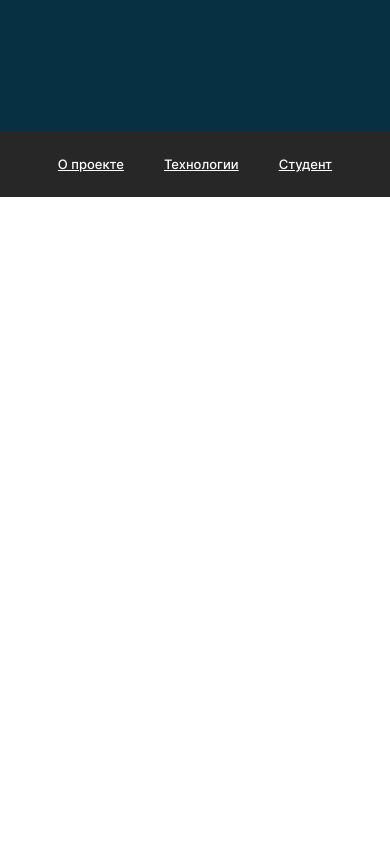
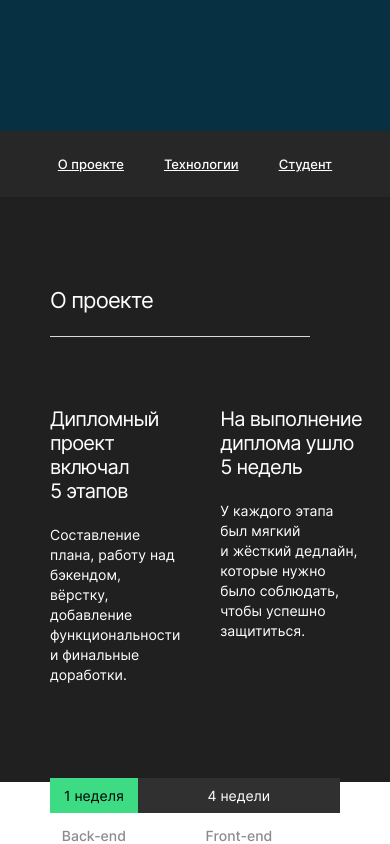
Before and after one commit to Polar-Bear777/movies-explorer-frontend, a React (Create React App) app: page / in a window 390 px wide. Shown: the part 727-1571 px from the top of the page. Before the commit the page ends 924 px from the top, so only its background shows below. Built offline with nearby package versions, Linux system fonts and the light colour scheme.

Commit message:
добавил компонент aboutproject + его адаптив до 786рх

```diff
--- a/src/components/Main/AboutProject/AboutProject.css
+++ b/src/components/Main/AboutProject/AboutProject.css
@@ -0,0 +1,141 @@
+.about-project {
+  display: flex;
+  flex-direction: column;
+  height: 388px;
+  background: #202020;
+  padding: 110px 70px 110px;
+}
+
+.about-project__title {
+  color: #fff;
+  font-size: 22px;
+  font-family: Inter;
+  font-style: normal;
+  font-weight: 400;
+  line-height: normal;
+  letter-spacing: -0.88px;
+  margin: 0 0 23px;
+}
+
+.about-project__blocks {
+  display: flex;
+  border-top: 1px solid #dadada;
+  margin-bottom: 110px;
+}
+
+.about-project__blocks_mod {
+  border: none;
+  margin-bottom: 0;
+}
+
+.about-project__block {
+  margin-right: 40px;
+}
+
+.about-project__block_mod {
+  margin-right: 0;
+}
+
+.about-project__block-name {
+  color: #fff;
+  font-size: 20px;
+  font-family: Inter;
+  font-style: normal;
+  font-weight: 400;
+  line-height: normal;
+  letter-spacing: -0.8px;
+  margin: 70px auto 26px;
+}
+
+.about-project__block-text {
+  color: #fff;
+  font-size: 14px;
+  font-family: Inter;
+  font-style: normal;
+  font-weight: 400;
+  line-height: 20px;
+  margin: 0 auto 0;
+}
+
+.about-project__blocks-items-1 {
+  width: 228px;
+}
+
+.about-project__blocks-items-2 {
+  width: 912px;
+}
+
+.about-project__time {
+  color: #000;
+  text-align: center;
+  font-size: 14px;
+  font-family: Inter;
+  font-style: normal;
+  font-weight: 400;
+  line-height: normal;
+  background: #3ddc84;
+  margin: 0;
+  padding: 9px 14px;
+}
+
+.about-project__time_mod {
+  background: #303030;
+  color: #fff;
+}
+
+.about-project__development {
+  text-align: center;
+  color: #8b8b8b;
+  text-align: center;
+  font-size: 14px;
+  font-family: Inter;
+  font-style: normal;
+  font-weight: 500;
+  line-height: 17px;
+  margin: 14px 0 0;
+}
+
+/* Точка перелома между 1280 и 768 */
+@media screen and (max-width: 768px) {
+  .about-project {
+    height: 405px;
+    background: #202020;
+    padding: 90px 50px 90px;
+  }
+}
+
+@media screen and (max-width: 768px) {
+  .about-project__block-name {
+    margin-bottom: 22px;
+  }
+}
+
+@media screen and (max-width: 768px) {
+  .about-project__blocks {
+    margin-bottom: 93px;
+  }
+}
+
+@media screen and (max-width: 768px) {
+  .about-project__blocks_mod {
+    margin-bottom: 0;
+  }
+}
+
+@media screen and (max-width: 768px) {
+  .about-project__blocks {
+    margin-right: 30px;
+  }
+}
+
+@media screen and (max-width: 768px) {
+  .about-project__blocks_mod {
+    margin-right: 0;
+  }
+}
+/* Точка перелома между 768 и 320 */
+@media screen and (max-width: 320px) {
+  .navtab {
+    max-width: 320px;
+  }
+}
--- a/src/components/Main/AboutProject/AboutProject.js
+++ b/src/components/Main/AboutProject/AboutProject.js
@@ -0,0 +1,33 @@
+// AboutProject.js
+import React from 'react';
+import '../AboutProject/AboutProject.css';
+
+function AboutProject(props) {
+  return (
+    <section className='about-project'>
+      <h1 className='about-project__title'>О проекте</h1>
+      <div className='about-project__blocks'>
+        <div className='about-project__block'>
+          <h2 className='about-project__block-name'>Дипломный проект включал 5&nbsp;этапов</h2>
+          <p className='about-project__block-text'>Составление плана, работу над бэкендом, вёрстку, добавление функциональности и&nbsp;финальные доработки.</p>
+        </div>
+        <div className='about-project__block about-project__block_mod'>
+          <h2 className='about-project__block-name'>На&nbsp;выполнение диплома ушло 5&nbsp;недель</h2>
+          <p className='about-project__block-text'>У&nbsp;каждого этапа был мягкий и&nbsp;жёсткий дедлайн, которые нужно было соблюдать, чтобы успешно защититься.</p>
+        </div>
+      </div>
+      <div className='about-project__blocks about-project__blocks_mod'>
+        <div className='about-project__blocks-items-1'>
+          <p className='about-project__time'>1&nbsp;неделя</p>
+          <p className='about-project__development'>Back-end</p>
+        </div>
+        <div className='about-project__blocks-items-2'>
+          <p className='about-project__time about-project__time_mod'>4&nbsp;недели</p>
+          <p className='about-project__development'>Front-end</p>
+        </div>
+      </div>
+    </section>
+  );
+}
+
+export default AboutProject;
--- a/src/components/Main/Main.js
+++ b/src/components/Main/Main.js
@@ -3,12 +3,14 @@ import React from 'react';
 import '../Main/Main.css';
 import Promo from '../Main/Promo/Promo';
 import NavTab from '../Main/NavTab/NavTab';
+import AboutProject from '../Main/AboutProject/AboutProject';
 
 function Main(props) {
   return (
     <main className='content'>
       <Promo/>
       <NavTab/>
+      <AboutProject/>
     </main>
   );
 }
--- a/src/components/Main/NavTab/NavTab.js
+++ b/src/components/Main/NavTab/NavTab.js
@@ -1,13 +1,12 @@
 // NavTab.js
 import React from 'react';
 import '../NavTab/NavTab.css';
-// import PromoLogo from "./../../../images/promo__logo.svg";
 
 function NavTab(props) {
   return (
     <nav className='navtab'>
       <ul className='navtab__links'>
-        <a className='navtab__link' href="/#">О проекте</a>
+        <a className='navtab__link' href="/#">О&nbsp;проекте</a>
         <a className='navtab__link' href="/#">Технологии</a>
         <a className='navtab__link' href="/#">Студент</a>
       </ul>
```
